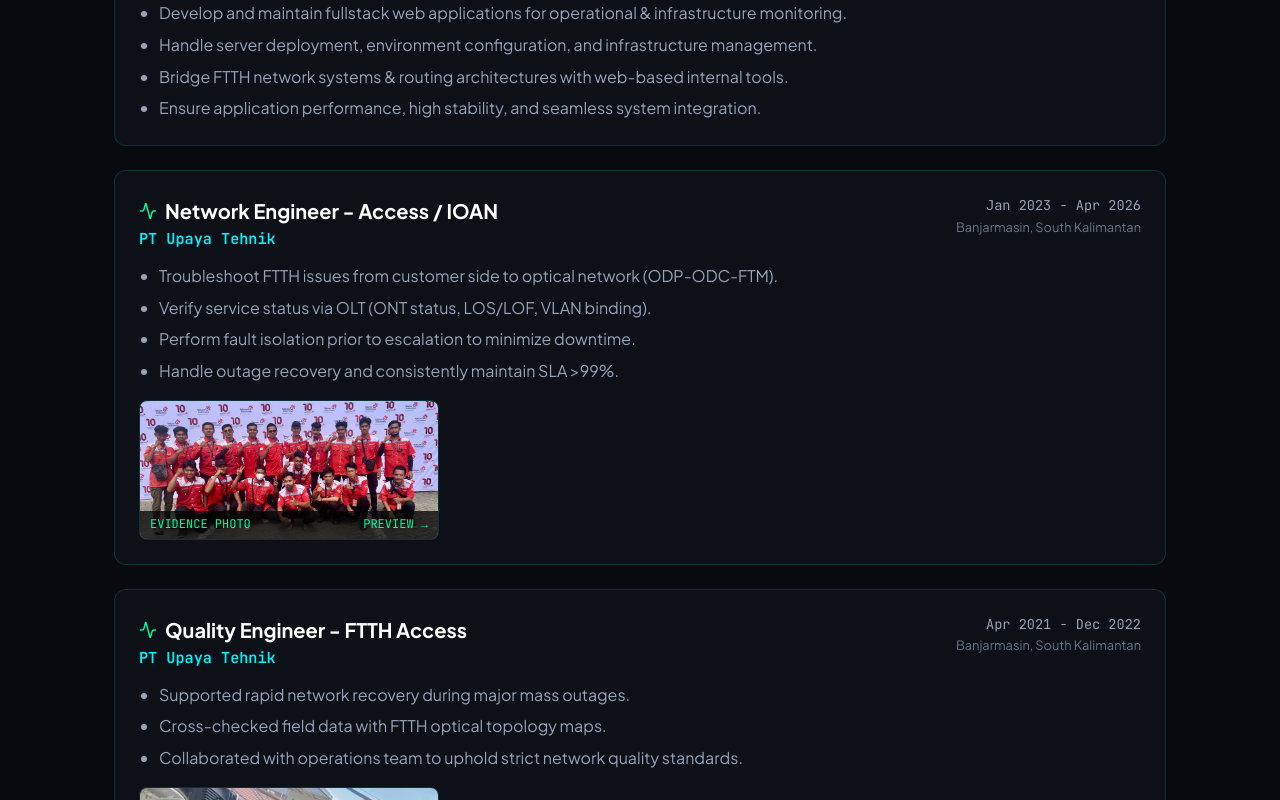
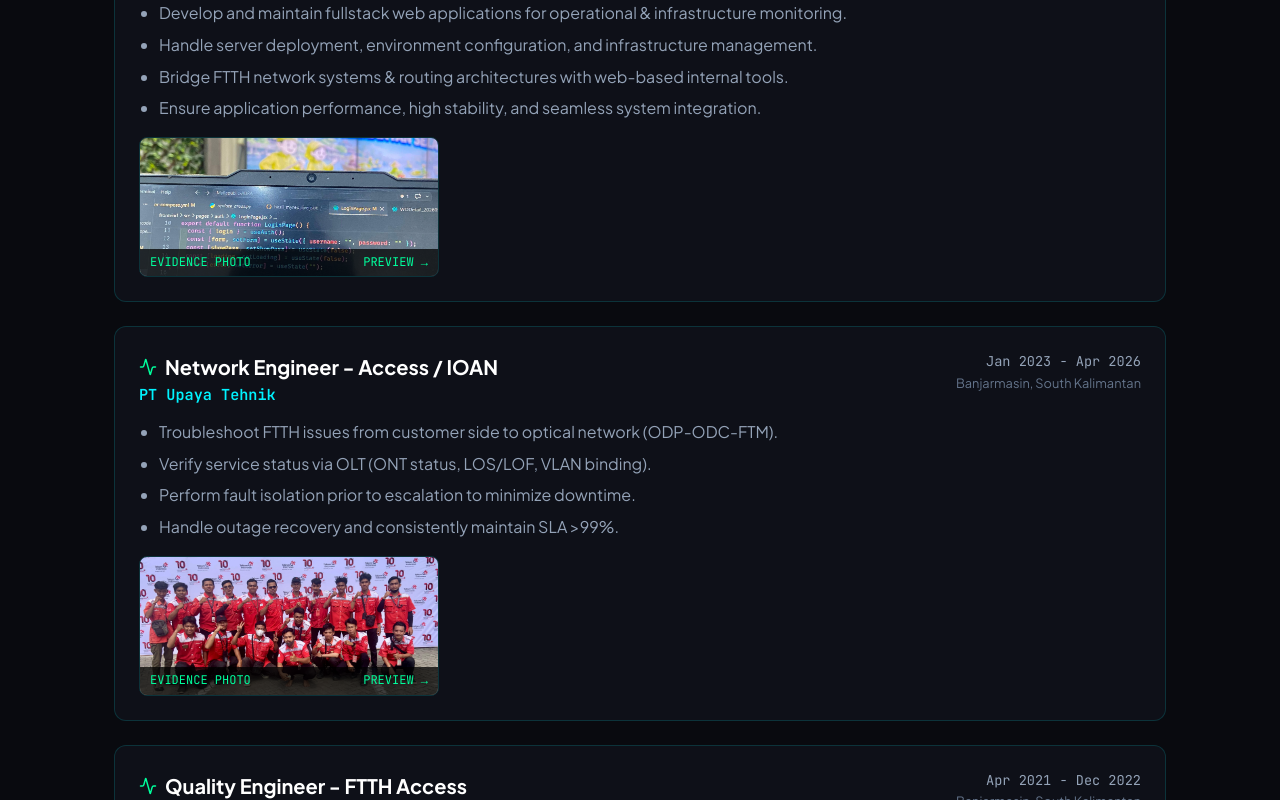
Before and after one commit to rudy0317/rudy-dev, a React (Vite) app: page / in a window 1280 px wide. Shown: the part 1508-2308 px from the top of the page. Built offline with nearby package versions, Linux system fonts and the light colour scheme.

Commit message:
feat(experience): attach IT Programmer field evidence photo to Telkom Akses Web Developer role

```diff
--- a/src/data/portfolio.ts
+++ b/src/data/portfolio.ts
@@ -35,7 +35,7 @@ export interface PortfolioData {
   groupedCertifications: {
     category: string;
     color: string;
-    certs: { name: string; pdf: string }[];
+    certs: { name: string; pdf?: string; image?: string }[];
   }[];
   skills: {
     webDev: string[];
@@ -114,7 +114,8 @@ export const PORTFOLIO_DATA: PortfolioData = {
         "Handle server deployment, environment configuration, and infrastructure management.",
         "Bridge FTTH network systems & routing architectures with web-based internal tools.",
         "Ensure application performance, high stability, and seamless system integration."
-      ]
+      ],
+      images: ["assets/Telkom Akses/Full Stack/IT Programmer.jpeg"]
     },
     {
       company: "PT Upaya Tehnik",
```
